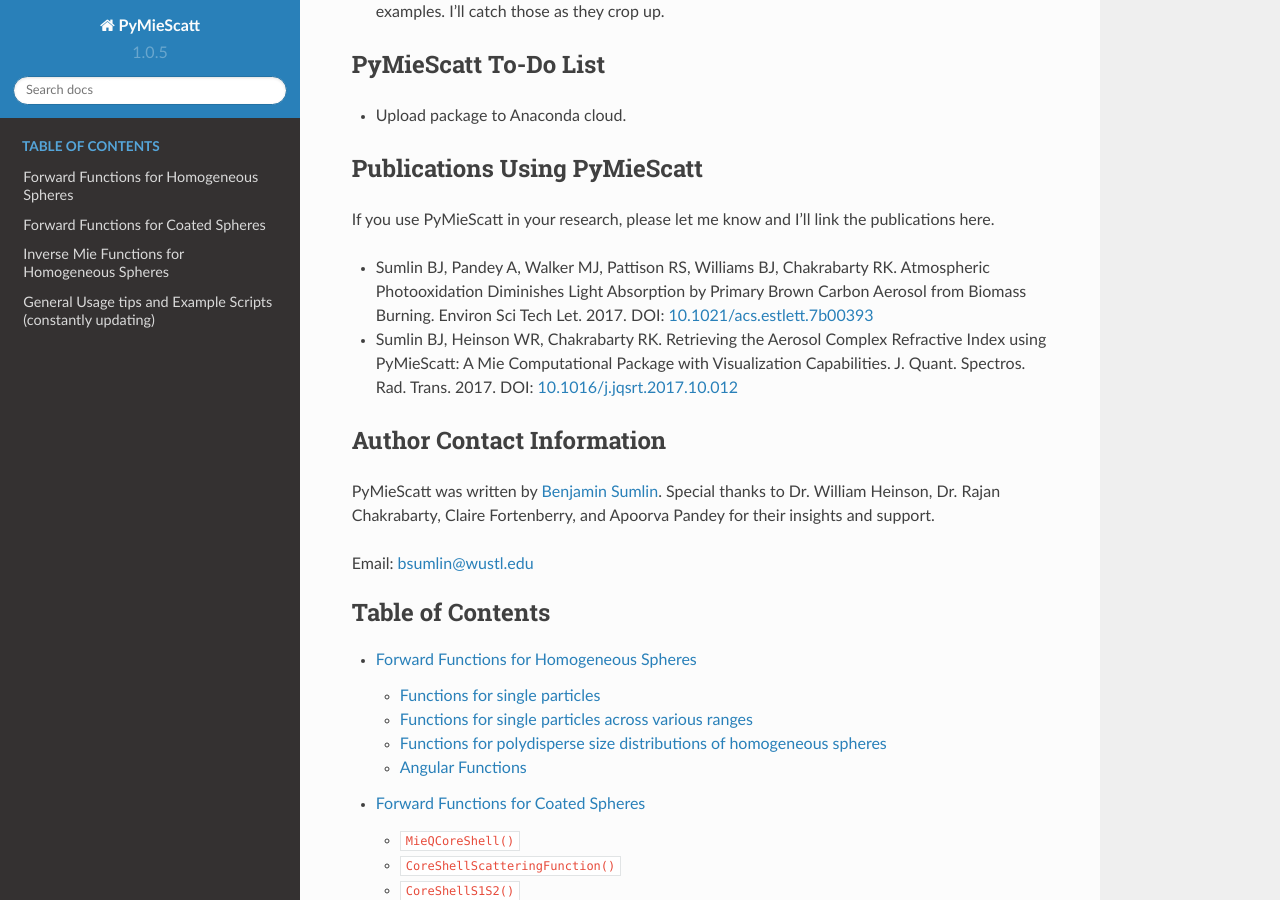
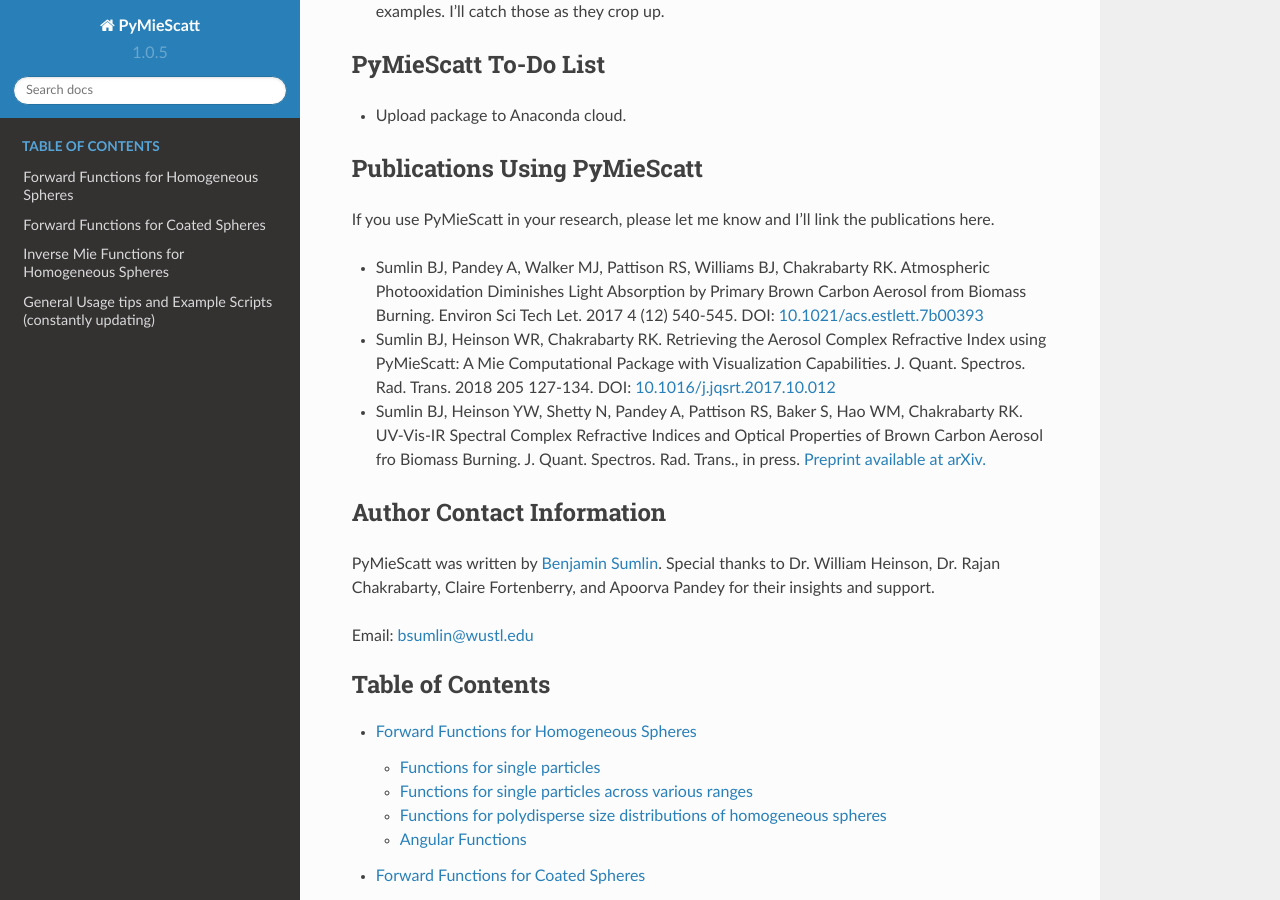
Before and after one commit to bsumlin/PyMieScatt, a Sphinx documentation site: the page built from docs/index.rst, in a window 1280 px wide and 900 px high, scrolled down 2100 px. Built offline with Sphinx 7.4.7 and the Read the Docs theme 2.0.0, drawn with Linux system fonts in a browser that asks for light colours; formulas are drawn with MathJax 3; pages that are not in the unit, such as notebooks, are missing from menus.

Commit message:
minor
added new publication to main page

```diff
--- a/docs/index.rst
+++ b/docs/index.rst
@@ -93,9 +93,11 @@
 
 If you use PyMieScatt in your research, please let me know and I'll link the publications here.
 
-- Sumlin BJ, Pandey A, Walker MJ, Pattison RS, Williams BJ, Chakrabarty RK. Atmospheric Photooxidation Diminishes Light Absorption by Primary Brown Carbon Aerosol from Biomass Burning. Environ Sci Tech Let. 2017. DOI: `10.1021/acs.estlett.7b00393 <http://doi.org/10.1021/acs.estlett.7b00393>`_
+- Sumlin BJ, Pandey A, Walker MJ, Pattison RS, Williams BJ, Chakrabarty RK. Atmospheric Photooxidation Diminishes Light Absorption by Primary Brown Carbon Aerosol from Biomass Burning. Environ Sci Tech Let. 2017 4 (12) 540-545. DOI: `10.1021/acs.estlett.7b00393 <http://doi.org/10.1021/acs.estlett.7b00393>`_
 
-- Sumlin BJ, Heinson WR, Chakrabarty RK. Retrieving the Aerosol Complex Refractive Index using PyMieScatt: A Mie Computational Package with Visualization Capabilities. J. Quant. Spectros. Rad. Trans. 2017. DOI: `10.1016/j.jqsrt.2017.10.012 <https://doi.org/10.1016/j.jqsrt.2017.10.012>`_
+- Sumlin BJ, Heinson WR, Chakrabarty RK. Retrieving the Aerosol Complex Refractive Index using PyMieScatt: A Mie Computational Package with Visualization Capabilities. J. Quant. Spectros. Rad. Trans. 2018 205 127-134. DOI: `10.1016/j.jqsrt.2017.10.012 <https://doi.org/10.1016/j.jqsrt.2017.10.012>`_
+
+- Sumlin BJ, Heinson YW, Shetty N, Pandey A, Pattison RS, Baker S, Hao WM, Chakrabarty RK. UV-Vis-IR Spectral Complex Refractive Indices and Optical Properties of Brown Carbon Aerosol fro Biomass Burning. J. Quant. Spectros. Rad. Trans., in press. `Preprint available at arXiv. <https://arxiv.org/abs/1712.05028>`_
 
 Author Contact Information
 --------------------------
```
